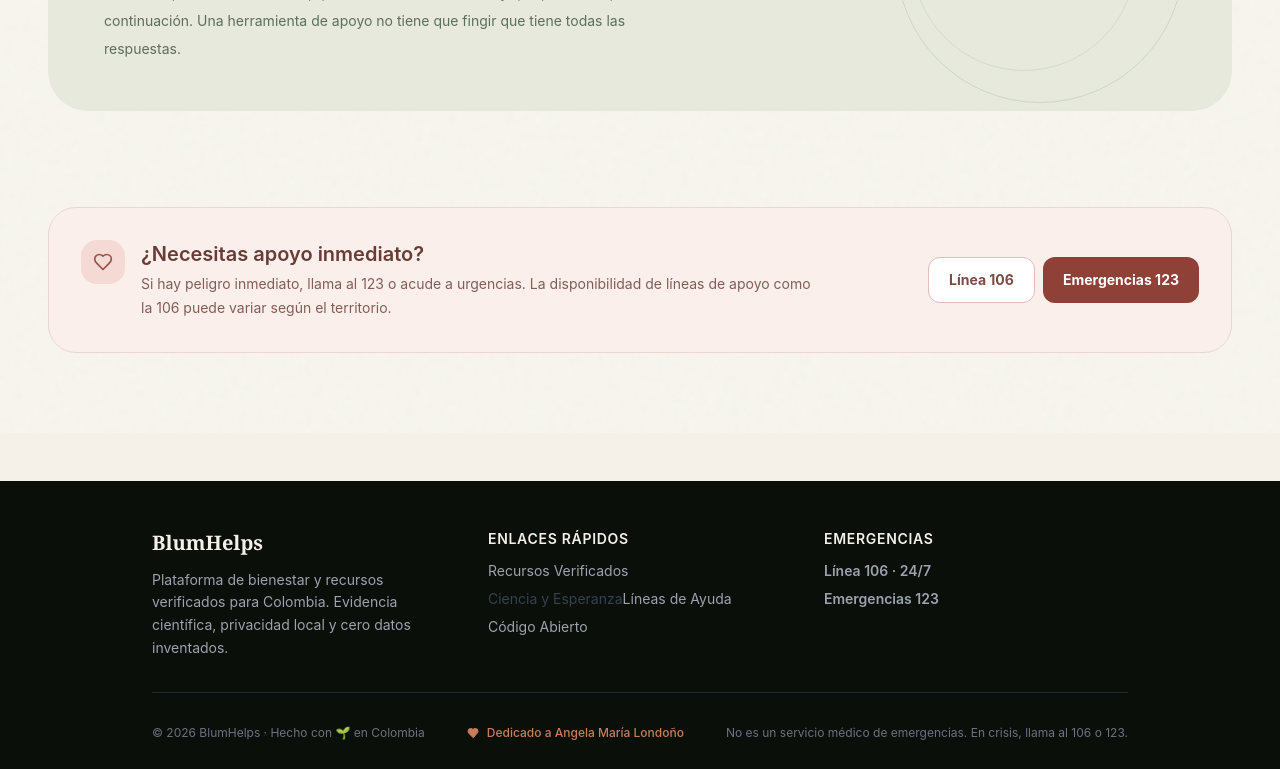
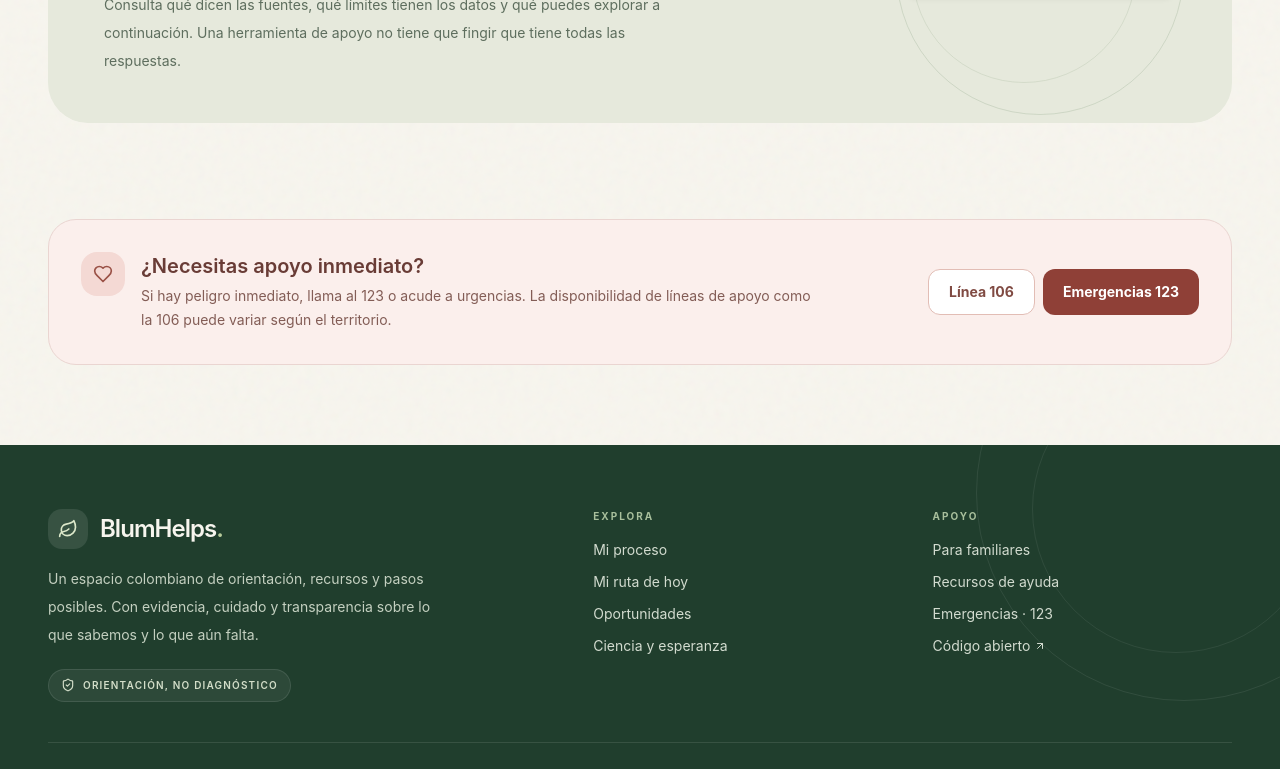
Before and after one commit to ariasalejo/Blumhelps, a React (Vite) app: page / in a window 1280 px wide. Shown: the part 2000-2769 px from the top of the page. Built offline with nearby package versions, Linux system fonts and the light colour scheme.

Commit message:
feat(ui): polish navigation, mobile menu and editorial footer

```diff
--- a/src/components/Layout.tsx
+++ b/src/components/Layout.tsx
@@ -1,85 +1,148 @@
-import React from 'react';
+import React, { useState } from 'react';
 import { Link, useLocation } from 'react-router-dom';
-import { Heart } from 'lucide-react';
+import {
+  ArrowUpRight, BookOpen, ChevronDown, Heart, Leaf, Menu, ShieldCheck, X
+} from 'lucide-react';
 import { CrisisBar } from './crisis/CrisisBar';
+
+const navigation = [
+  { label: 'Inicio', path: '/' },
+  { label: 'Mi proceso', path: '/recuperacion' },
+  { label: 'Mi ruta', path: '/ruta' },
+  { label: 'Recursos', path: '/ayuda' },
+  { label: 'Familiares', path: '/familiares' },
+  { label: 'Oportunidades', path: '/oportunidades' },
+  { label: 'Ciencia', path: '/ciencia' },
+  { label: 'Ajustes', path: '/ajustes' }
+];
 
 export function Layout({ children }: { children: React.ReactNode }) {
   const location = useLocation();
-  const isActive = (path: string) =>
-    location.pathname === path ? "text-[var(--moss)] font-bold" : "text-gray-700 hover:text-[var(--moss)]";
+  const [mobileOpen, setMobileOpen] = useState(false);
+
+  const isActive = (path: string) => {
+    if (path === '/') return location.pathname === '/';
+    if (path === '/ayuda') return ['/ayuda', '/recursos'].includes(location.pathname);
+    if (path === '/oportunidades') return ['/oportunidades', '/empleo'].includes(location.pathname);
+    return location.pathname === path || (path === '/recuperacion' && location.pathname.startsWith('/recuperacion'));
+  };
+
+  const navClass = (path: string) =>
+    `rounded-full px-3 py-2 text-[12px] font-semibold transition-colors duration-200 focus-visible:outline focus-visible:outline-2 focus-visible:outline-offset-2 focus-visible:outline-[#78966f] ${isActive(path) ? 'bg-[#e6eddf] text-[#294b37]' : 'text-[#647065] hover:bg-[#f0f2eb] hover:text-[#294b37]'}`;
+
+  const closeMobile = () => setMobileOpen(false);
 
   return (
-    <div className="min-h-screen bg-[var(--cream)] flex flex-col">
-      {/* CRISIS BAR - SIEMPRE VISIBLE */}
+    <div className="flex min-h-screen flex-col bg-[#f7f5ee] text-[#202d25]">
       <CrisisBar />
-      {/* Encabezado */}
-      <header className="bg-white/90 backdrop-blur-md border-b border-gray-200 sticky top-[40px] z-50">
-        <nav className="max-w-6xl mx-auto px-4 sm:px-6 py-3 flex items-center justify-between" aria-label="Navegación principal">
-          <Link to="/" className="flex items-center gap-2 group">
-            <span className="text-xl sm:text-2xl font-bold text-[var(--moss)] tracking-tight serif">BlumHelps 🌱</span>
+      <header className="sticky top-[40px] z-50 border-b border-[#e6e6dc]/90 bg-[#fbfaf5]/95 shadow-[0_4px_20px_rgba(31,48,35,.035)] backdrop-blur-xl">
+        <nav className="mx-auto flex max-w-[1440px] items-center justify-between gap-5 px-4 py-3 sm:px-7 lg:px-10" aria-label="Navegación principal">
+          <Link to="/" onClick={closeMobile} className="group flex shrink-0 items-center gap-3 rounded-xl focus-visible:outline focus-visible:outline-2 focus-visible:outline-offset-4 focus-visible:outline-[#78966f]">
+            <span className="flex h-10 w-10 items-center justify-center rounded-[14px] bg-[#294b37] text-[#e2ebd4] shadow-[0_5px_12px_rgba(41,75,55,.16)] transition-transform group-hover:-rotate-3">
+              <Leaf className="h-5 w-5" strokeWidth={1.8} />
+            </span>
+            <span className="block">
+              <span className="block font-display text-[19px] font-semibold leading-5 tracking-[-.04em] text-[#294333]">BlumHelps<span className="text-[#799471]">.</span></span>
+              <span className="mt-1 hidden text-[9px] font-bold uppercase tracking-[.17em] text-[#82907f] sm:block">Volver a encontrar el norte</span>
+            </span>
           </Link>
-          <div className="hidden sm:flex gap-4 text-sm font-medium">
-            <Link to="/" className={isActive('/')}>Inicio</Link>
-            <Link to="/recuperacion" className={isActive('/recuperacion') ? "text-[var(--moss)] font-bold" : "text-gray-700 hover:text-[var(--moss)]"}>Mi Proceso</Link>
-            <Link to="/ruta" className={isActive('/ruta') ? "text-[var(--moss)] font-bold" : "text-gray-700 hover:text-[var(--moss)]"}>Mi Ruta</Link>
-            <Link to="/ayuda" className={isActive('/ayuda') || isActive('/recursos') ? "text-[var(--moss)] font-bold" : "text-gray-700 hover:text-[var(--moss)]"}>Recursos</Link>
-            <Link to="/familiares" className={isActive('/familiares') ? "text-[var(--moss)] font-bold" : "text-gray-700 hover:text-[var(--moss)]"}>Familiares</Link>
-            <Link to="/oportunidades" className={isActive('/oportunidades') || isActive('/empleo') ? "text-[var(--moss)] font-bold" : "text-gray-700 hover:text-[var(--moss)]"}>Oportunidades</Link>
-            <Link to="/ciencia" className={isActive('/ciencia')}>Ciencia y Esperanza</Link>
-            <Link to="/ajustes" className={isActive('/ajustes')}>Ajustes</Link>
+
+          <div className="hidden items-center gap-0.5 rounded-full border border-[#e8e8df] bg-white/75 p-1 lg:flex">
+            {navigation.map(item => (
+              <Link key={item.path} to={item.path} className={navClass(item.path)} aria-current={isActive(item.path) ? 'page' : undefined}>
+                {item.label}
+              </Link>
+            ))}
           </div>
-          <div className="sm:hidden">
-            <Link to="/recuperacion" className="px-3 py-1.5 rounded-lg bg-[var(--moss)] text-white text-sm font-semibold">Mi Proceso</Link>
+
+          <div className="hidden shrink-0 items-center gap-2 lg:flex">
+            <Link to="/ciencia" className="inline-flex items-center gap-2 rounded-xl px-3 py-2 text-xs font-semibold text-[#637463] transition hover:bg-[#eef1e9] hover:text-[#294b37]">
+              <ShieldCheck className="h-4 w-4" /> Con evidencia
+            </Link>
+            <Link to="/recuperacion/valores" className="inline-flex items-center gap-2 rounded-xl bg-[#294b37] px-4 py-2.5 text-xs font-bold text-white shadow-sm transition hover:-translate-y-0.5 hover:bg-[#203d2c]">
+              Empezar <ArrowUpRight className="h-3.5 w-3.5" />
+            </Link>
+          </div>
+
+          <div className="flex items-center gap-2 lg:hidden">
+            <Link to="/recuperacion/valores" onClick={closeMobile} className="hidden rounded-xl bg-[#294b37] px-3.5 py-2.5 text-xs font-bold text-white sm:inline-flex">Empezar</Link>
+            <button
+              type="button"
+              className="inline-flex h-11 w-11 items-center justify-center rounded-xl border border-[#e3e5dc] bg-white text-[#294b37] transition hover:bg-[#edf1e8] focus-visible:outline focus-visible:outline-2 focus-visible:outline-offset-2 focus-visible:outline-[#78966f]"
+              aria-label={mobileOpen ? 'Cerrar menú' : 'Abrir menú'}
+              aria-expanded={mobileOpen}
+              aria-controls="blum-mobile-navigation"
+              onClick={() => setMobileOpen(value => !value)}
+            >
+              {mobileOpen ? <X className="h-5 w-5" /> : <Menu className="h-5 w-5" />}
+            </button>
           </div>
         </nav>
+
+        {mobileOpen && (
+          <div id="blum-mobile-navigation" className="border-t border-[#e6e6dc] bg-[#fbfaf5] px-4 pb-5 pt-3 shadow-lg lg:hidden">
+            <div className="mx-auto grid max-w-[720px] grid-cols-2 gap-2 sm:grid-cols-4">
+              {navigation.map(item => (
+                <Link
+                  key={item.path}
+                  to={item.path}
+                  onClick={closeMobile}
+                  className={`flex min-h-11 items-center justify-between rounded-xl border px-3 py-2.5 text-sm font-semibold transition ${isActive(item.path) ? 'border-[#d5e1cf] bg-[#e8eee2] text-[#294b37]' : 'border-[#ecece4] bg-white text-[#657166] hover:bg-[#f0f2eb]'}`}
+                  aria-current={isActive(item.path) ? 'page' : undefined}
+                >
+                  {item.label}
+                  <ChevronDown className={`h-3.5 w-3.5 -rotate-90 ${isActive(item.path) ? 'text-[#547655]' : 'text-[#a1a99d]'}`} />
+                </Link>
+              ))}
+            </div>
+            <p className="mx-auto mt-4 flex max-w-[720px] items-center gap-2 text-[11px] leading-5 text-[#788276]"><BookOpen className="h-3.5 w-3.5 shrink-0" /> Explora a tu ritmo. No necesitas crear una cuenta para empezar.</p>
+          </div>
+        )}
       </header>
 
-      {/* Contenido de la página */}
-      <main className="flex-grow">
+      <main id="contenido-principal" className="flex-grow">
         {children}
       </main>
 
-      {/* Pie de página ÚNICO y dedicado */}
-      <footer className="bg-[var(--ink)] text-[var(--cream)] py-12 mt-12">
-        <div className="max-w-5xl mx-auto px-6">
-          <div className="grid md:grid-cols-3 gap-8 mb-8">
+      <footer className="relative overflow-hidden bg-[#203e2d] text-[#f7f5ee]">
+        <div aria-hidden="true" className="pointer-events-none absolute -right-28 -top-40 h-[26rem] w-[26rem] rounded-full border border-white/[.08]" />
+        <div aria-hidden="true" className="pointer-events-none absolute -right-10 -top-20 h-[18rem] w-[18rem] rounded-full border border-white/[.07]" />
+        <div className="relative mx-auto max-w-[1320px] px-5 pb-7 pt-12 sm:px-8 sm:pt-16 lg:px-12">
+          <div className="grid gap-10 border-b border-white/10 pb-10 md:grid-cols-[1.35fr_.8fr_.8fr]">
+            <div className="max-w-sm">
+              <Link to="/" className="inline-flex items-center gap-3">
+                <span className="flex h-10 w-10 items-center justify-center rounded-[14px] bg-white/10 text-[#dce8ca]"><Leaf className="h-5 w-5" /></span>
+                <span className="font-display text-2xl font-semibold tracking-[-.04em]">BlumHelps<span className="text-[#b7cb9b]">.</span></span>
+              </Link>
+              <p className="mt-4 max-w-sm text-sm leading-7 text-[#c4d0c0]">Un espacio colombiano de orientación, recursos y pasos posibles. Con evidencia, cuidado y transparencia sobre lo que sabemos y lo que aún falta.</p>
+              <div className="mt-5 inline-flex items-center gap-2 rounded-full border border-white/10 bg-white/[.06] px-3 py-2 text-[10px] font-semibold uppercase tracking-[.12em] text-[#d3dec9]"><ShieldCheck className="h-3.5 w-3.5" /> Orientación, no diagnóstico</div>
+            </div>
+
             <div>
-              <h3 className="serif text-xl font-bold mb-3">BlumHelps</h3>
-              <p className="text-sm text-gray-400 leading-relaxed">
-                Plataforma de bienestar y recursos verificados para Colombia.
-                Evidencia científica, privacidad local y cero datos inventados.
-              </p>
-            </div>
-            <div>
-              <h4 className="font-semibold mb-3 text-sm uppercase tracking-wider">Enlaces Rápidos</h4>
-              <ul className="space-y-2 text-sm text-gray-400">
-                <li><Link to="/recuperacion" className="hover:text-[var(--lime)] transition">Recursos Verificados</Link></li>
-                <li><Link to="/ciencia" className={isActive('/ciencia')}>Ciencia y Esperanza</Link>
-            <Link to="/ayuda" className="hover:text-[var(--lime)] transition">Líneas de Ayuda</Link></li>
-                <li><a href="https://github.com/ariasalejo/blumhelps" target="_blank" rel="noopener noreferrer" className="hover:text-[var(--lime)] transition">Código Abierto</a></li>
+              <h2 className="text-[10px] font-bold uppercase tracking-[.2em] text-[#a8bf9c]">Explora</h2>
+              <ul className="mt-4 space-y-3 text-sm text-[#d2dbcf]">
+                <li><Link to="/recuperacion" className="transition hover:text-white">Mi proceso</Link></li>
+                <li><Link to="/ruta" className="transition hover:text-white">Mi ruta de hoy</Link></li>
+                <li><Link to="/oportunidades" className="transition hover:text-white">Oportunidades</Link></li>
+                <li><Link to="/ciencia" className="transition hover:text-white">Ciencia y esperanza</Link></li>
               </ul>
             </div>
+
             <div>
-              <h4 className="font-semibold mb-3 text-sm uppercase tracking-wider">Emergencias</h4>
-              <ul className="space-y-2 text-sm text-gray-400">
-                <li><a href="tel:106" className="hover:text-[var(--lime)] transition font-semibold">Línea 106 · 24/7</a></li>
-                <li><a href="tel:123" className="hover:text-[var(--lime)] transition font-semibold">Emergencias 123</a></li>
+              <h2 className="text-[10px] font-bold uppercase tracking-[.2em] text-[#a8bf9c]">Apoyo</h2>
+              <ul className="mt-4 space-y-3 text-sm text-[#d2dbcf]">
+                <li><Link to="/familiares" className="transition hover:text-white">Para familiares</Link></li>
+                <li><Link to="/ayuda" className="transition hover:text-white">Recursos de ayuda</Link></li>
+                <li><a href="tel:123" className="transition hover:text-white">Emergencias · 123</a></li>
+                <li><a href="https://github.com/ariasalejo/Blumhelps" target="_blank" rel="noopener noreferrer" className="inline-flex items-center gap-1 transition hover:text-white">Código abierto <ArrowUpRight className="h-3 w-3" /></a></li>
               </ul>
             </div>
           </div>
 
-          <div className="pt-8 border-t border-gray-800 flex flex-col md:flex-row items-center justify-between gap-4 text-xs text-gray-500">
-            <p>© 2026 BlumHelps · Hecho con 🌱 en Colombia</p>
-
-            {/* Dedicatoria especial a tu madre */}
-            <div className="flex items-center gap-2 text-[var(--terra)] font-medium">
-              <Heart className="w-3 h-3 fill-current" />
-              <span>Dedicado a Angela María Londoño</span>
-            </div>
-
-            <p className="text-center md:text-right max-w-md">
-              No es un servicio médico de emergencias. En crisis, llama al 106 o 123.
-            </p>
+          <div className="flex flex-col gap-4 pt-6 text-[11px] leading-5 text-[#aebdaf] md:flex-row md:items-center md:justify-between">
+            <p>© 2026 BlumHelps · Hecho con cuidado en Colombia 🇨🇴</p>
+            <p className="inline-flex items-center gap-2 text-[#d4b5a6]"><Heart className="h-3.5 w-3.5 fill-current" /> Dedicado a Angela María Londoño</p>
+            <p className="max-w-md md:text-right">Si hay peligro inmediato, llama al 123 o acude a urgencias. No somos un servicio de emergencias.</p>
           </div>
         </div>
       </footer>
```
